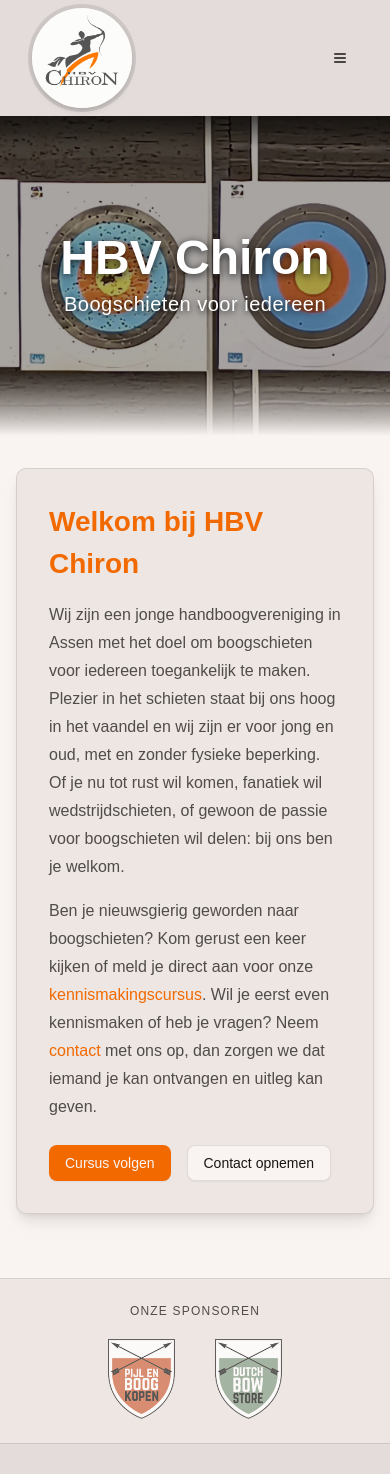
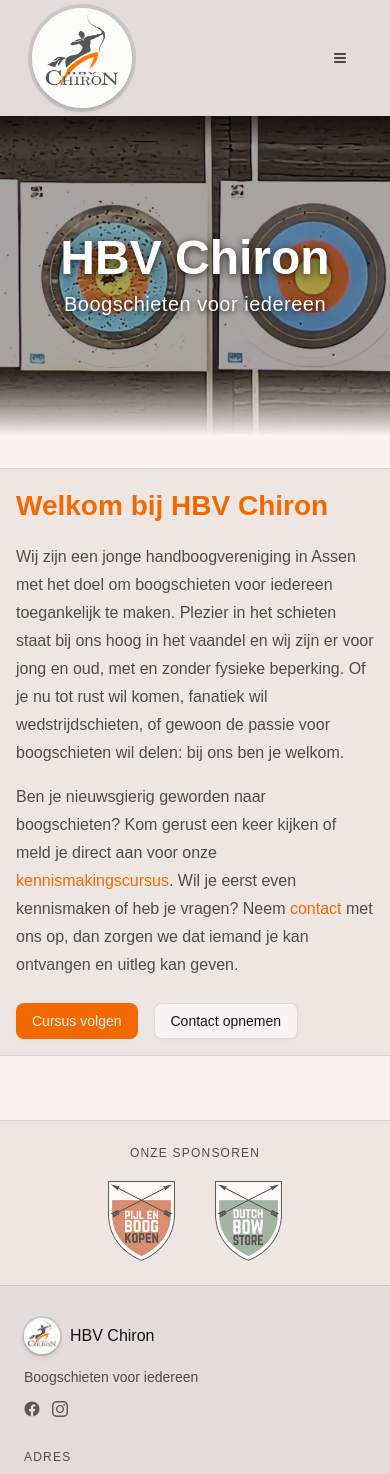
Before and after one commit to nooreon/hbvchiron, a SvelteKit app: page / in a window 390 px wide. Shown: the top 1474 px of the page. Built offline with nearby package versions, Linux system fonts and the light colour scheme.

Commit message:
Leesbaarheid mobile verbeteren

```diff
--- a/src/routes/layout.css
+++ b/src/routes/layout.css
@@ -116,8 +116,27 @@
     background-color: var(--card);
     border: 1px solid var(--border);
     border-radius: var(--radius);
-    padding: 2rem;
+    padding: 1rem;
     box-shadow: var(--shadow-lg);
+}
+
+@media (min-width: 640px) {
+    .section-inner {
+        padding: 2rem;
+    }
+}
+
+@media (max-width: 639px) {
+    .section {
+        padding-inline: 0;
+    }
+
+    .section-inner {
+        border-left: none;
+        border-right: none;
+        border-radius: 0;
+        box-shadow: none;
+    }
 }
 
 .section-inner--wide {
```
